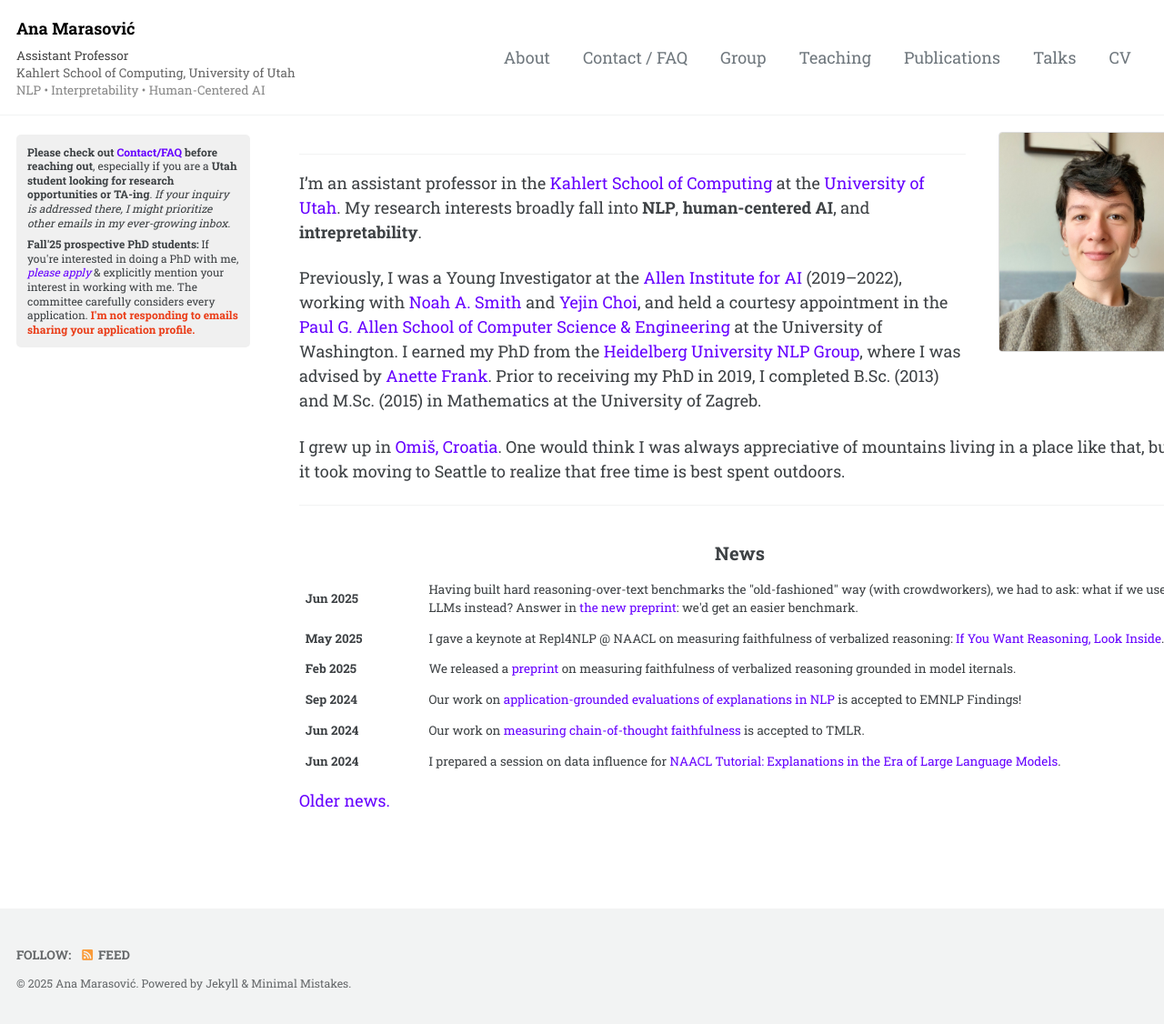
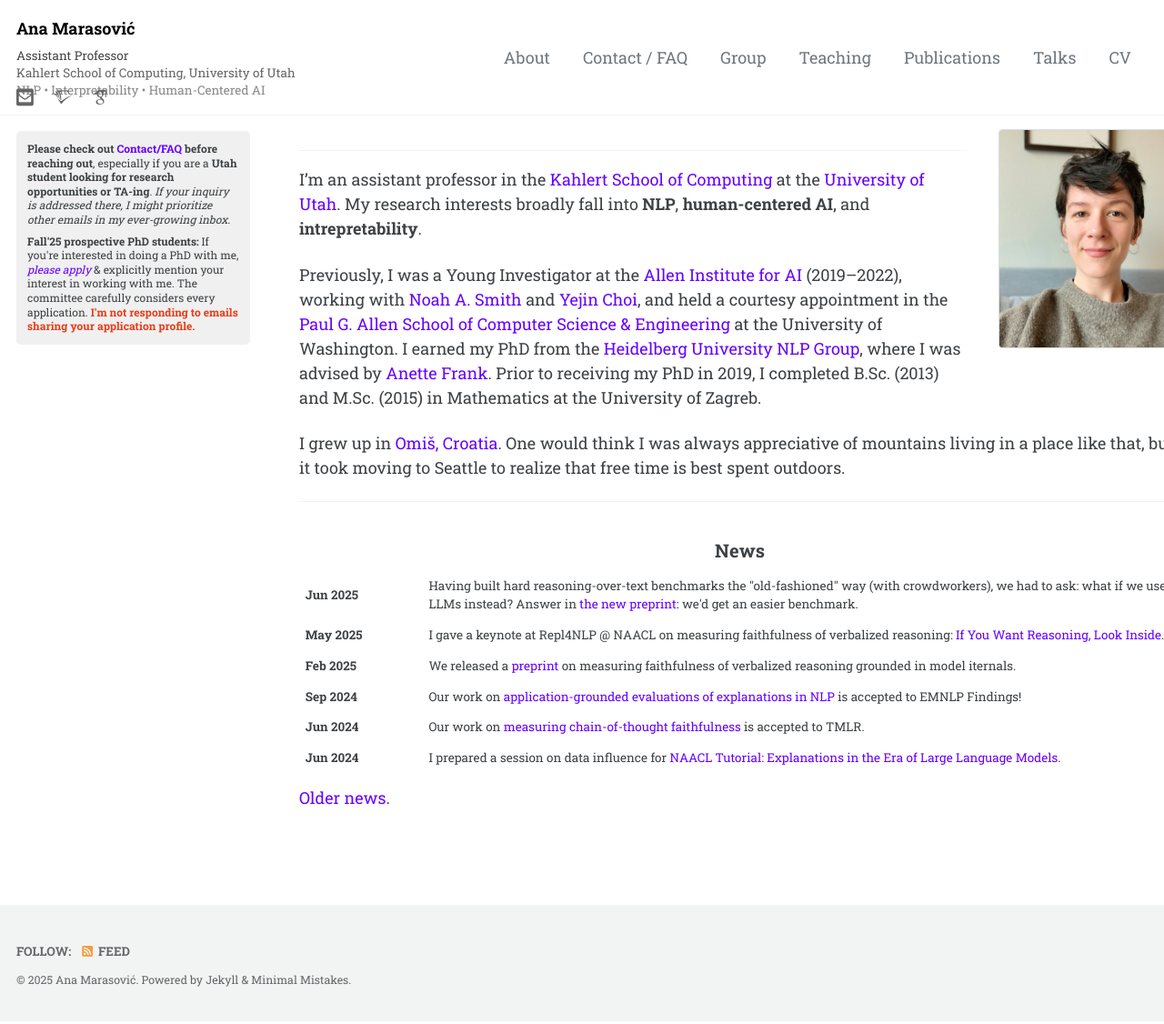
Before and after one commit to amarasovic/amarasovic.github.io, a Jekyll site: the page built from index.md, in a window 1280 px wide. Shown: the whole page at 91% size. Built offline with Jekyll 4.4.1, drawn with Linux system fonts in a browser that asks for light colours; cached includes are drawn as plain includes; some web fonts are replaced; a script that is not in the unit is left out.

Commit message:
Fix contact icons positioning to make them visible
Change from absolute to relative positioning with negative margin to ensure icons appear below research areas and are visible.

🤖 Generated with [Claude Code](https://claude.ai/code)

Co-Authored-By: Claude <noreply@anthropic.com>

```diff
--- a/assets/css/main.scss
+++ b/assets/css/main.scss
@@ -48,9 +48,9 @@ a {
 }
 
 .contact-icons-separate {
-  position: absolute;
-  top: -1.5em;
+  position: relative;
   left: 1em;
+  margin-top: -2em;
   z-index: 100;
 }
 
```
